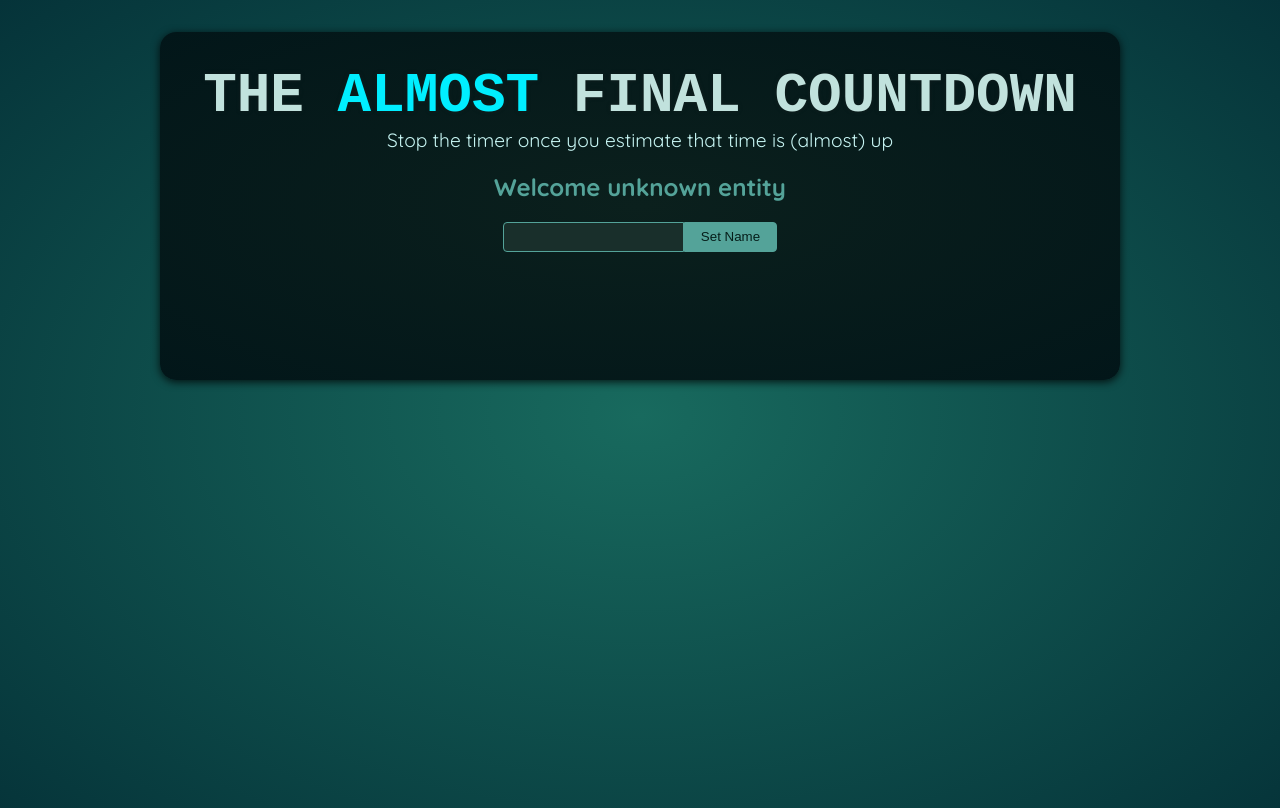
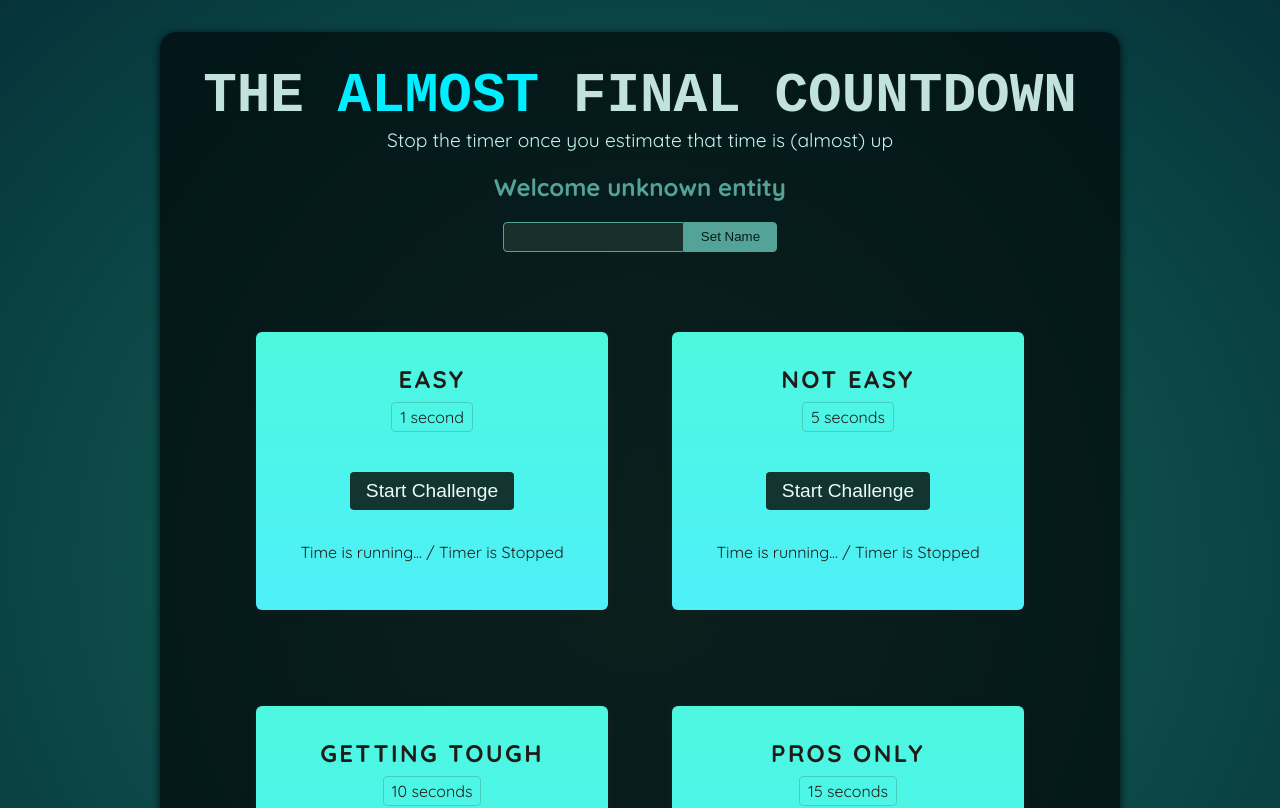
Before and after one commit to ImJaePang/reactSection8RefsPortals, a React (Vite) app: page / in a window 1280 px wide. Shown: the top 808 px of the page. Built offline with nearby package versions, Linux system fonts and the light colour scheme; a web font is replaced by a local one.

Commit message:
모양 잡기 css adjust

```diff
--- a/src/App.jsx
+++ b/src/App.jsx
@@ -1,10 +1,16 @@
 import Player from './components/Player.jsx';
+import TimerChallenge from './components/TimerChallenge.jsx';
 
 function App() {
   return (
     <>
       <Player />
-      <div id="challenges"></div>
+      <div id="challenges">
+        <TimerChallenge title="Easy" targetTime={1}/>
+        <TimerChallenge title="Not easy" targetTime={5}/>
+        <TimerChallenge title="Getting tough" targetTime={10}/>
+        <TimerChallenge title="Pros only" targetTime={15}/>
+      </div>
     </>
   );
 }
--- /dev/null
+++ b/src/components/TimerChallenge.jsx
@@ -0,0 +1,16 @@
+export default function TimerChallenge({title, targetTime}){
+    return <section className="challenge">
+        <h2>{title}</h2>
+        <p className="challenge-time">
+            {targetTime} second{targetTime > 1  ? "s" : ""}
+        </p>
+        <p>
+            <button>
+                Start Challenge
+            </button>
+        </p>
+        <p className="">
+            Time is running... / Timer is Stopped
+        </p>
+    </section>
+}
```
